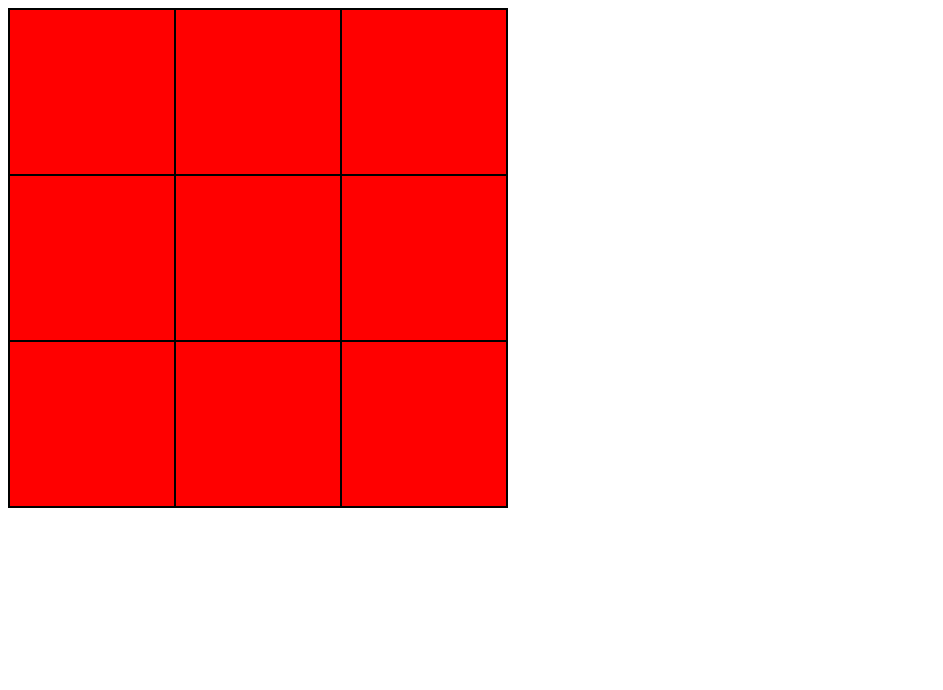
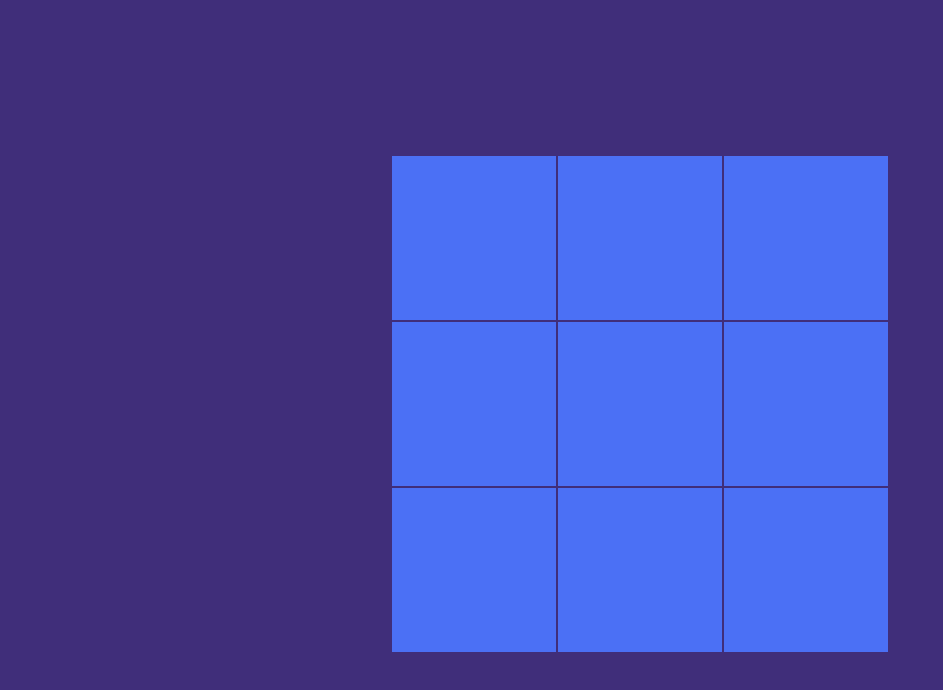
Before and after one commit to santhosh-kumar-karthikeyan/TicTacToe-frontend, an Angular app: page / in a window 1280 px wide. Shown: the top 690 px of the page, without its empty margins (0-943 px from the left). Built offline with nearby package versions, Linux system fonts and the light colour scheme.

Commit message:
add minimal styles for board

```diff
--- a/src/app/app.component.css
+++ b/src/app/app.component.css
@@ -1,4 +1,10 @@
 game-grid {
     width: 100%;
     height: 99vh;
+    display: flex;
+    justify-content: center;
+    align-items: center;
 }
+body {
+    background-color: #7B6D8D;
+}
--- a/src/app/game-grid/game-grid.component.css
+++ b/src/app/game-grid/game-grid.component.css
@@ -1,5 +1,4 @@
-table,tr,td {
-    border: solid 2px black;
+td ,tr{
     border-collapse: collapse;
 }
 table {
@@ -9,6 +8,6 @@ table {
 td {
     width: 10px;
     height: 10px;
-    background-color: red;
+    background-color: #4B70F5;
     text-align: center;
 }
--- a/src/styles.css
+++ b/src/styles.css
@@ -1 +1,4 @@
 /* You can add global styles to this file, and also import other style files */
+body {
+    background-color: #402E7A;
+}
```
